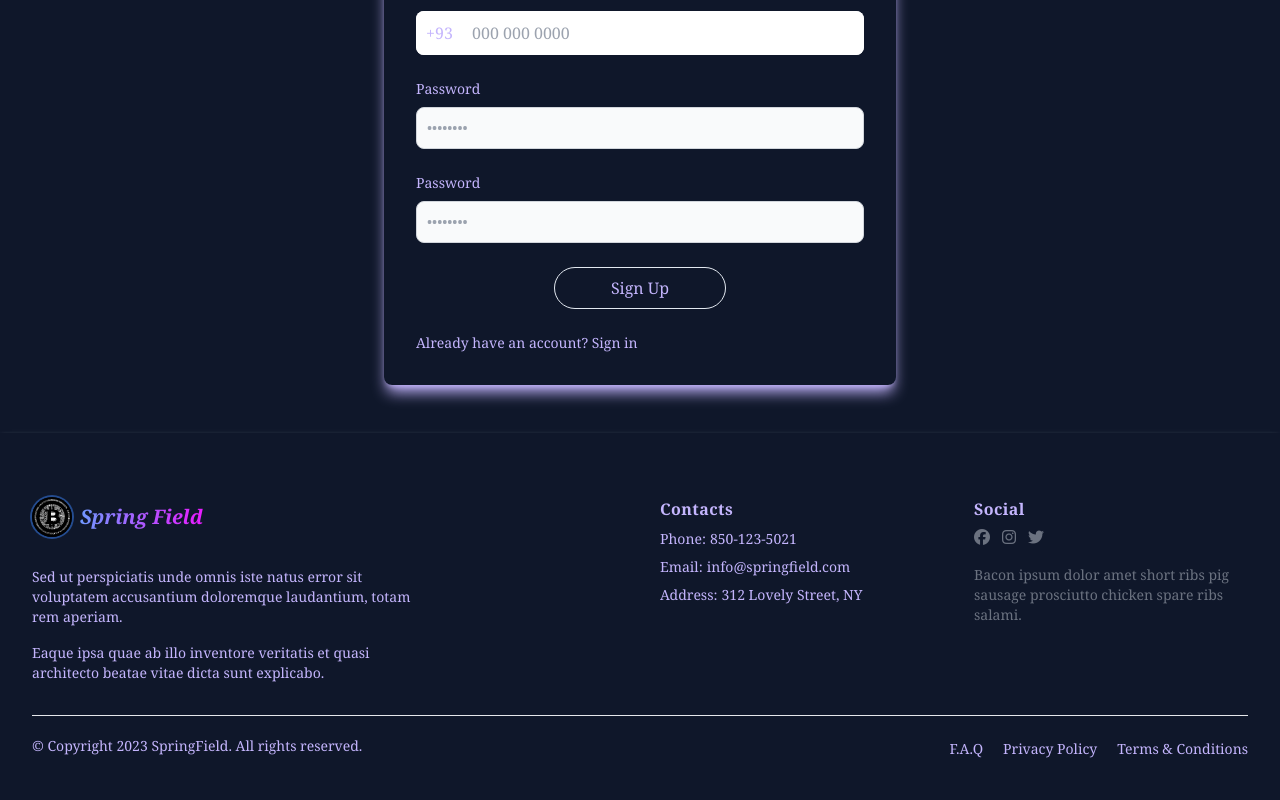
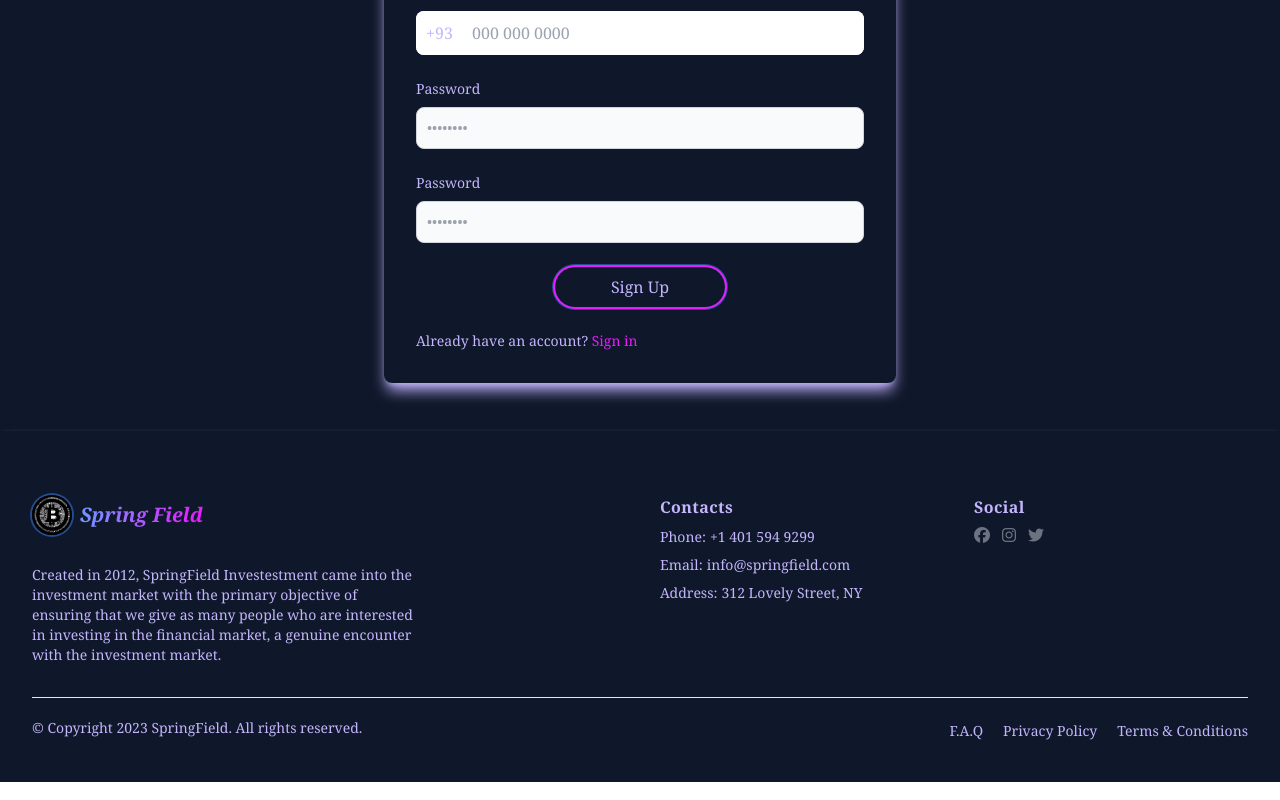
Before and after one commit to EbubeIreneaus/S, a Nuxt app: page /auth/signup in a window 1280 px wide. Shown: the part 599-1399 px from the top of the page. Built offline with nearby package versions, Linux system fonts and the light colour scheme.

Commit message:
modifying pages to display content

```diff
--- a/layouts/db.vue
+++ b/layouts/db.vue
@@ -1,20 +1,28 @@
 <script  setup>
 import Cookies from 'js-cookie'
-const userId = ref(null)
+const userId = Cookies.get('userId')
 provide('userId', userId)
-provide('url', 'http://127.0.0.1:8000/')
+const url = 'http://127.0.0.1:8000/'
+// const url = 'https://backend-springfield.vercel.app/'
+
+provide('url', url)
+
+const { data: account } = await useFetch(`${url}account/details/${userId}`);
+
+provide('account', account)
+
 const nav = ref([
     { title: "dashboard", link: "/dashboard/" },
     { title: "invest", link: "/dashboard/invest" },
     { title: "withdraw", link: "/dashboard/withdraw" },
-    { title: "account", link: "/dashboard/" },
+    { title: "account", link: "" },
     { title: "contact us", link: "/contact" },
     { title: "logout", link: "/auth/signout" },
 ])
 
 const checkUser = () => {
-    if (Cookies.get('userId')) {
-        userId.value = Cookies.get('userId')
+    if (userId) {
+
     } else {
         useRouter().push('/auth/signin')
     }
@@ -30,10 +38,13 @@ const toogleSidebar = () => {
     aside.classList.toggle('!opacity-100')
     //    aside.classList.toggle('w-0')
 }
+
+
+
 </script>
 
 <template>
-    <div
+    <div v-if="account"
         class="bg-slate-900  min-h-screen border border-transparent main w-full text-violet-300 font-serif selection:bg-primary-hover selection:text-violet-300 ">
         <header class="bg-slate-950 w-full h-16 fixed">
             <div class="flex items-center justify-between h-full pe-8">
@@ -53,7 +64,7 @@ const toogleSidebar = () => {
 
                 <div class="flex justify-end items-center  gap-3 ">
                     <img src="~/assets/img/db-user.png" alt="" class="h-10 w-10 rounded-full">
-                    <p class="capitalize font-semibold">Okigwe Ebube</p>
+                    <p class="capitalize font-semibold">{{ account.profile.user.username }}</p>
                 </div>
             </div>
         </header>
--- a/layouts/default.vue
+++ b/layouts/default.vue
@@ -1,5 +1,6 @@
 <script setup>
-provide('url', 'http://127.0.0.1:8000/')
+// provide('url', 'http://127.0.0.1:8000/')
+provide('url', 'https://backend-springfield.vercel.app/')
 const navLinks = reactive([
     { title: "home", link: "/" },
     { title: "about", link: "/about" },
@@ -24,7 +25,7 @@ onMounted(() => { });
                 <div class="logo flex items-center gap-2 bg-clip-text bg-gradient-to-r from-[#40c9ff] to-[#e81cff]">
                     <img src="~/assets/img/btc-logo.png" alt="" class="rounded-full w-10 h-10 ring-2" />
                     <h2 class="font-semibold italic text-xl text-transparent">
-                        Spring Field
+                        <NuxtLink to="/">Spring Field</NuxtLink>
                     </h2>
                 </div>
 
@@ -72,18 +73,15 @@ onMounted(() => { });
                         <div class="logo flex items-center gap-2 bg-clip-text bg-gradient-to-r from-[#40c9ff] to-[#e81cff]">
                             <img src="~/assets/img/btc-logo.png" alt="" class="rounded-full w-10 h-10 ring-2" />
                             <h2 class="font-semibold italic text-xl text-transparent">
-                                Spring Field
+                                <NuxtLink to="/">Spring Field</NuxtLink>
                             </h2>
                         </div>
                     </a>
                     <div class="mt-6 lg:max-w-sm">
                         <p class="text-sm">
-                            Sed ut perspiciatis unde omnis iste natus error sit voluptatem
-                            accusantium doloremque laudantium, totam rem aperiam.
-                        </p>
-                        <p class="mt-4 text-sm">
-                            Eaque ipsa quae ab illo inventore veritatis et quasi architecto
-                            beatae vitae dicta sunt explicabo.
+                            Created in 2012, SpringField Investestment came into the investment market with the primary objective of
+                             ensuring that we give as many people who are interested in investing in the financial
+                              market, a genuine encounter with the investment market.
                         </p>
                     </div>
                 </div>
@@ -91,12 +89,12 @@ onMounted(() => { });
                     <p class="text-base font-bold tracking-wide">Contacts</p>
                     <div class="flex hover:text-primary-hover hover:scale-105">
                         <p class="mr-1">Phone:</p>
-                        <a href="tel:850-123-5021" aria-label="Our phone" title="Our phone"
-                            class="transition-colors duration-500 text-deep-purple-accent-400">850-123-5021</a>
+                        <a href="+1 401 594 9299" aria-label="Our phone" title="Our phone"
+                            class="transition-colors duration-500 text-deep-purple-accent-400">+1 401 594 9299</a>
                     </div>
                     <div class="flex hover:text-primary-hover hover:scale-105">
                         <p class="mr-1">Email:</p>
-                        <a href="mailto:info@lorem.mail" aria-label="Our email" title="Our email"
+                        <a href="mailto:info@springfieldinvest.com" aria-label="Our email" title="Our email"
                             class="transition-colors duration-300 text-deep-purple-accent-400">info@springfield.com</a>
                     </div>
                     <div class="flex hover:text-primary-hover hover:scale-105">
@@ -111,19 +109,19 @@ onMounted(() => { });
                 <div>
                     <span class="text-base font-bold tracking-wide">Social</span>
                     <div class="flex items-center mt-1 space-x-3">
-                        <a href="/" class="text-gray-500 transition-colors duration-300 hover:text-primary-hover">
+                        <a href="#" class="text-gray-500 transition-colors duration-300 hover:text-primary-hover">
                             <i class="fab fa-facebook"></i>
                         </a>
-                        <a href="/" class="text-gray-500 transition-colors duration-300 hover:text-primary-hover">
+                        <a href="#" class="text-gray-500 transition-colors duration-300 hover:text-primary-hover">
                             <i class="fab fa-instagram"></i>
                         </a>
-                        <a href="/" class="text-gray-500 transition-colors duration-300 hover:text-primary-hover">
+                        <a href="#" class="text-gray-500 transition-colors duration-300 hover:text-primary-hover">
                             <i class="fab fa-twitter"></i>
                         </a>
                     </div>
                     <p class="mt-4 text-sm text-gray-500">
-                        Bacon ipsum dolor amet short ribs pig sausage prosciutto chicken
-                        spare ribs salami.
+                        <!-- Bacon ipsum dolor amet short ribs pig sausage prosciutto chicken
+                        spare ribs salami. -->
                     </p>
                 </div>
             </div>
--- a/pages/auth/signin.vue
+++ b/pages/auth/signin.vue
@@ -65,16 +65,18 @@ const Login = async (e) => {
                       <label for="remember" class="">Remember me</label>
                     </div>
                   </div>
-                  <a href="#" class="text-sm font-medium hover:text-primary-hover">Forgot password?</a>
+                  <a href="#" class="text-sm font-medium text-primary-hover hover:text-violet-300">Forgot password?</a>
                 </div>
 
                 <div class="mt-5 text-center">
-                  <btn type="submit" id="sbutton">Sign In</btn>
+                  <btn type="submit" id="sbutton" class=" group ">
+                    <i class="fas fa-spinner !hidden group-disabled:!inline-block animate-spin "></i> Sign In
+                    </btn>
                 </div>
 
                 <p class="text-sm font-light">
                   Don’t have an account yet?
-                  <NuxtLink to="/auth/signup" class="font-medium text-primary-600 hover:text-primary-hover">
+                  <NuxtLink to="/auth/signup" class="font-medium text-primary-600 text-primary-hover hover:text-violet-300">
                     Sign up</NuxtLink>
                 </p>
               </form>
--- a/pages/auth/signup.vue
+++ b/pages/auth/signup.vue
@@ -225,27 +225,27 @@ const formatPhone = () => {
     form.phone.slice(6);
 };
 
-const validate = () =>{
-    if(form.firstname == '' || form.lastname == ''){
+const validate = () => {
+  if (form.firstname == '' || form.lastname == '') {
     alert('First name and Last name cannot be empty!!')
     return false
   }
-    if(form.username == '' ){
+  if (form.username == '') {
     alert('username cannot be empty!!')
     return false
   }
-    if(form.email == '' ){
+  if (form.email == '') {
     alert('Email cannot be empty!!')
     return false
   }
-    if(form.password != cpass.value ){
+  if (form.password != cpass.value) {
     alert('password does not match!!')
     return false
   }
   return true
 }
 const Register = async (e) => {
-    if(!validate()){
+  if (!validate()) {
     return false
   }
   let submit_btn = document.getElementById("sbutton");
@@ -283,165 +283,84 @@ const Register = async (e) => {
     <br />
     <div class="h-max py-2 sm:mt-28 w-full mt-[110px]">
       <section class="">
-        <div
-          class="flex items-center justify-center px-4 py-8 mx-auto sm:px-10 sm:py-0"
-        >
-          <div
-            class="w-full rounded-lg md:mt-0 sm:max-w-lg xl:p-0 px-4 py-8 shadow-lg shadow-violet-300"
-          >
+        <div class="flex items-center justify-center px-4 py-8 mx-auto sm:px-10 sm:py-0">
+          <div class="w-full rounded-lg md:mt-0 sm:max-w-lg xl:p-0 px-4 py-8 shadow-lg shadow-violet-300">
             <div class="space-y-4 md:space-y-6 sm:p-8">
-              <h1
-                class="text-xl font-bold leading-tight tracking-tight md:text-2xl"
-              >
+              <h1 class="text-xl font-bold leading-tight tracking-tight md:text-2xl">
                 Create a new account
               </h1>
-              <form
-                class="space-y-4 md:space-y-6"
-               id="reg_form"
-               @submit.prevent="Register"
-              >
+              <form class="space-y-4 md:space-y-6" id="reg_form" @submit.prevent="Register">
                 <div class="flex flex-col md:flex-row gap-3">
                   <div class="w-full">
-                    <label for="firstname" class="mb-2 text-sm font-medium"
-                      >First Name</label
-                    >
-                    <input
-                      type="text"
-                      v-model="form.firstname"
-                      id="firstname"
+                    <label for="firstname" class="mb-2 text-sm font-medium">First Name</label>
+                    <input type="text" v-model="form.firstname" id="firstname"
                       class="bg-gray-50 border border-gray-300 sm:text-sm rounded-lg appearance-none focus:ring-primary-600 focus:border-primary-600 w-full p-2.5"
-                      placeholder="first name"
-                      required
-                    />
+                      placeholder="first name" required />
                   </div>
                   <div class="w-full">
-                    <label for="lastname" class="mb-2 text-sm font-medium"
-                      >Last Name</label
-                    >
-                    <input
-                      type="text"
-                      v-model="form.lastname"
-                      id="lastname"
+                    <label for="lastname" class="mb-2 text-sm font-medium">Last Name</label>
+                    <input type="text" v-model="form.lastname" id="lastname"
                       class="bg-gray-50 border border-gray-300 sm:text-sm rounded-lg appearance-none focus:ring-primary-600 focus:border-primary-600 w-full p-2.5"
-                      placeholder="last name"
-                      required
-                    />
+                      placeholder="last name" required />
                   </div>
                 </div>
                 <div>
                   <label for="email" class="block mb-2 text-sm font-medium">
-                    Username</label
-                  >
-                  <input
-                    type="text"
-                    v-model="form.username"
-                    id="username"
+                    Username</label>
+                  <input type="text" v-model="form.username" id="username"
                     class="bg-gray-50 border border-gray-300 sm:text-sm rounded-lg focus:ring-primary-600 focus:border-primary-600 w-full p-2.5"
-                    placeholder="username"
-                    required
-                  />
+                    placeholder="username" required />
                 </div>
                 <div>
                   <label for="email" class="block mb-2 text-sm font-medium">
-                    Email</label
-                  >
-                  <input
-                    type="email"
-                    v-model="form.email"
-                    id="email"
+                    Email</label>
+                  <input type="email" v-model="form.email" id="email"
                     class="bg-gray-50 border border-gray-300 sm:text-sm rounded-lg focus:ring-primary-600 focus:border-primary-600 w-full p-2.5"
-                    placeholder="Email"
-                    required
-                  />
+                    placeholder="Email" required />
                 </div>
                 <div>
-                  <label for="country" class="block mb-2 text-sm font-medium"
-                    >Country</label
-                  >
-                  <select
-                    @change="changeCountryCode"
-                    v-model="form.country"
-                    class="w-full p-2.5 rounded-lg appearance-none"
-                  >
-                    <option
-                      :value="x.country"
-                      v-for="(x, index) in countries"
-                      :key="index"
-                    >
+                  <label for="country" class="block mb-2 text-sm font-medium">Country</label>
+                  <select @change="changeCountryCode" v-model="form.country"
+                    class="w-full p-2.5 rounded-lg appearance-none">
+                    <option :value="x.country" v-for="(x, index) in countries" :key="index">
                       {{ x.country }}
                     </option>
                   </select>
                 </div>
                 <div>
-                  <label for="" class="block mb-2 text-sm font-medium"
-                    >Phone</label
-                  >
+                  <label for="" class="block mb-2 text-sm font-medium">Phone</label>
 
                   <div
-                    class="flex focus-within:ring-1 ring-black ring-offset-1 rounded-lg bg-gray-50 border-3 border-gray-300"
-                  >
-                    <input
-                      type="text"
-                      v-model="form.code"
-                      id=""
-                      readonly
-                      class="p-2.5 w-14 appearance-none outline-none rounded-s-lg"
-                    />
-                    <input
-                      type="text"
-                      v-model="form.phone"
-                      placeholder="000 000 0000"
-                      class="flex-grow outline-none rounded-e-lg"
-                      @change="formatPhone"
-                      required
-                    />
+                    class="flex focus-within:ring-1 ring-black ring-offset-1 rounded-lg bg-gray-50 border-3 border-gray-300">
+                    <input type="text" v-model="form.code" id="" readonly
+                      class="p-2.5 w-14 appearance-none outline-none rounded-s-lg" />
+                    <input type="text" v-model="form.phone" placeholder="000 000 0000"
+                      class="flex-grow outline-none rounded-e-lg" @change="formatPhone" required />
                   </div>
                 </div>
                 <div>
-                  <label for="password" class="block mb-2 text-sm font-medium"
-                    >Password</label
-                  >
-                  <input
-                    type="password"
-                    v-model="form.password"
-                    id="password"
-                    placeholder="••••••••"
+                  <label for="password" class="block mb-2 text-sm font-medium">Password</label>
+                  <input type="password" v-model="form.password" id="password" placeholder="••••••••"
                     class="bg-gray-50 border border-gray-300 sm:text-sm rounded-lg focus:ring-primary-600 focus:border-primary-600 block w-full p-2.5"
-                    required
-                  />
+                    required />
                 </div>
                 <div>
-                  <label for="password" class="block mb-2 text-sm font-medium"
-                    >Password</label
-                  >
-                  <input
-                    type="password"
-                    v-model="cpass"
-                    id="password"
-                    placeholder="••••••••"
+                  <label for="password" class="block mb-2 text-sm font-medium">Password</label>
+                  <input type="password" v-model="cpass" id="password" placeholder="••••••••"
                     class="bg-gray-50 border border-gray-300 sm:text-sm rounded-lg focus:ring-primary-600 focus:border-primary-600 block w-full p-2.5"
-                    required
-                  />
+                    required />
                 </div>
 
                 <div class="mt-5 text-center">
-                  <btn
-                    type="submit "
-                    :disabled="cpass !== form.password"
-                    id="sbutton"
-
-                    >Sign Up</btn
-                  >
+                  <btn type="submit" id="sbutton" class=" group ">
+                    <i class="fas fa-spinner !hidden group-disabled:!inline-block animate-spin "></i> Sign Up
+                    </btn>
                 </div>
 
                 <p class="text-sm font-light">
                   Already have an account?
-                  <NuxtLink
-                    to="/auth/signin"
-                    class="font-medium text-primary-600 hover:text-primary-hover"
-                  >
-                    Sign in</NuxtLink
-                  >
+                  <NuxtLink to="/auth/signin" class="font-medium text-primary-600 text-primary-hover hover:text-violet-300">
+                    Sign in</NuxtLink>
                 </p>
               </form>
             </div>
--- a/pages/dashboard/index.vue
+++ b/pages/dashboard/index.vue
@@ -6,14 +6,16 @@ definePageMeta({
 const userId = inject("userId");
 const url = inject("url");
 
+const account = inject('account')
+
+
 const { data: transactions } = await useFetch(`${url}transaction/`, {
     method: "get",
-    query: { userId: userId.value },
+    query: { userId: userId },
     watch: false,
     cache: false,
 });
 
-const { data: account } = await useFetch(`${url}account/details/${userId.value}`);
 
 const format_amount = (amount) => {
     const num = new Intl.NumberFormat("en-US", {
@@ -27,7 +29,7 @@ onMounted(() => { });
 </script>
 
 <template>
-    <div v-if="account">
+    <div>
         <div class="grid md:grid-cols-2 lg:grid-cols-4 py-10 gap-5">
             <div class="bg-slate-950 shadow-md shadow-violet-300 h-36 rounded-xl">
                 <div class="flex h-full items-center justify-between mx-5">
@@ -131,14 +133,14 @@ onMounted(() => { });
 
                             <td class="px-4">{{ tx.start_date }}</td>
 
-                            <td class="px-4 bg-yellow-600/50 text-yellow-400" v-if="tx.progress == 'active'">
+                            <td class="px-4 bg-yellow-600/50 text-yellow-400" v-if="tx.progress == 'pending'">
+                                pending
+                            </td>
+                            <td class="px-4 bg-green-600/50 text-green-400" v-if="tx.progress == 'active'">
                                 active
                             </td>
-                            <td class="px-4 bg-green-600/50 text-green-400" v-if="tx.progress == 'completed'">
-                                completed
-                            </td>
-                            <td class="px-4 bg-red-600/50 text-red-400" v-if="tx.progress == 'pending'">
-                                pending
+                            <td class="px-4 bg-red-600/50 text-red-400" v-if="tx.progress == 'completed'">
+                               completed
                             </td>
                         </tr>
                     </tbody>
--- a/pages/dashboard/invest.vue
+++ b/pages/dashboard/invest.vue
@@ -6,7 +6,7 @@ const userId = inject('userId')
 const url = inject('url')
 
 const invest = reactive({
-    userId: userId.value,
+    userId: userId,
     plan: "bronze",
     amount: null,
     channel: "BTC",
@@ -138,11 +138,12 @@ const initiate = async (e) => {
     e.target.disabled =true
 
     const {data: res, error: error} = await useFetch(`${url}transaction/`, {
-        method: 'post', watch: 'false', body: invest, key: new Date().getTime().toString()
+        method: 'post', watch: false, body: invest, key: new Date().getTime().toString()
     })
     if(res.value){
         if(res.value.staus == 'success'){
             e.target.innerHTML = 'Initiated'
+             invest.amount = ''
         }else{
             alert("could not initiate this transaction, Try again letter!!!")
             e.target.disabled =false
```
Lines whose indentation alone changed are shown as unchanged.
